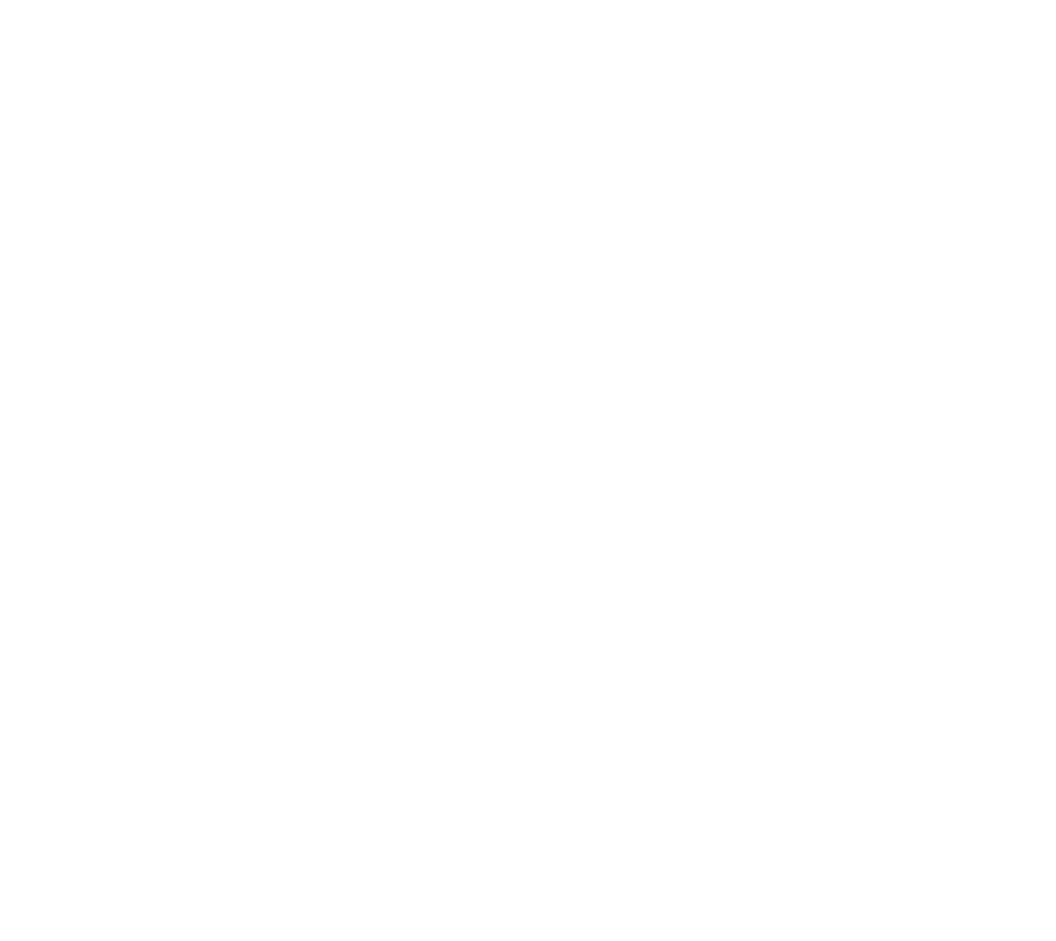
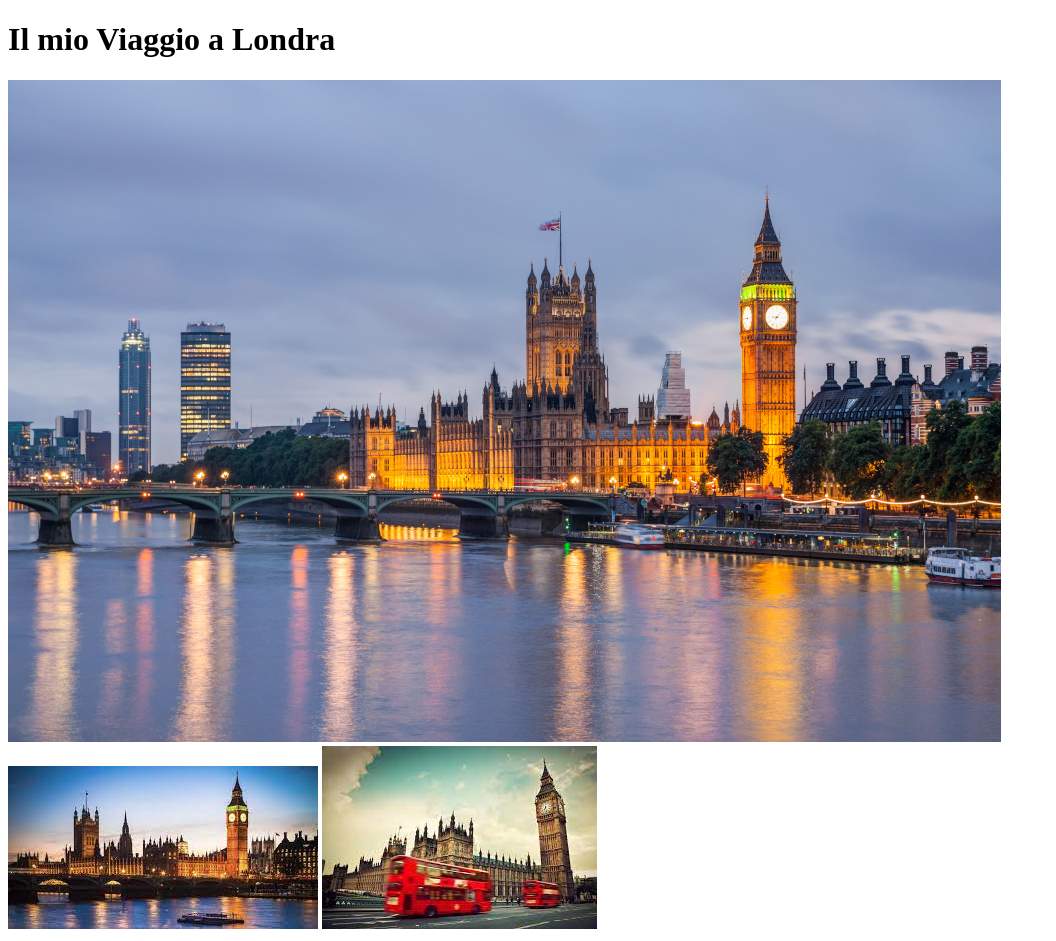
Before and after one commit to Nagimi7/html-london-trip, a plain HTML site: page index.html in a window 1280 px wide. Shown: the whole page, without its empty margins (0-1056 px from the left). Before the commit the page ends 800 px from the top, so only its background shows below. Drawn offline with Linux system fonts and the light colour scheme.

Commit message:
add immagini in codice

```diff
--- a/index.html
+++ b/index.html
@@ -4,12 +4,20 @@
     <meta charset="UTF-8">
     <meta http-equiv="X-UA-Compatible" content="IE=edge">
     <meta name="viewport" content="width=device-width, initial-scale=1.0">
-    <title>Document</title>
+    <title>Viaggio a Londra</title>
 </head>
 <body>
 
 <!-- creazione struttura  -->
 <header>
+    <h1>Il mio Viaggio a Londra</h1>
+
+    <!-- aggiunta immagini -->
+    <div>
+        <img src="img/7-Londra-Shutterstock_116819.jpeg" alt="Londra">
+        <img src="img/images.jpeg" alt="Viaggio a Londra">
+        <img src="img/Unknown.jpeg" alt="Tamigi">
+    </div>
 
 </header>
 
```
